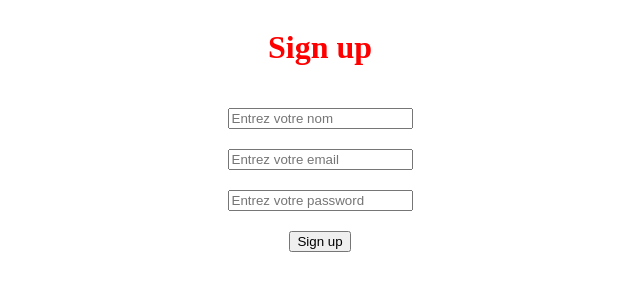
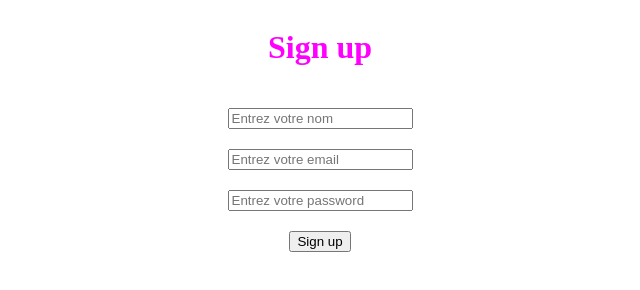
Before and after one commit to linadarrogui-max/tp7, a plain HTML site: page index.html in a window 1280 px wide. Shown: the whole page, without its empty margins (320-960 px from the left). Drawn offline with Linux system fonts and the light colour scheme.

Commit message:
initialisation projet

```diff
--- a/index.css
+++ b/index.css
@@ -1,5 +1,5 @@
 h1{
-    color: red;
+    color: rgb(255, 0, 255);
     text-align:enter;
 }
 .form{
```
